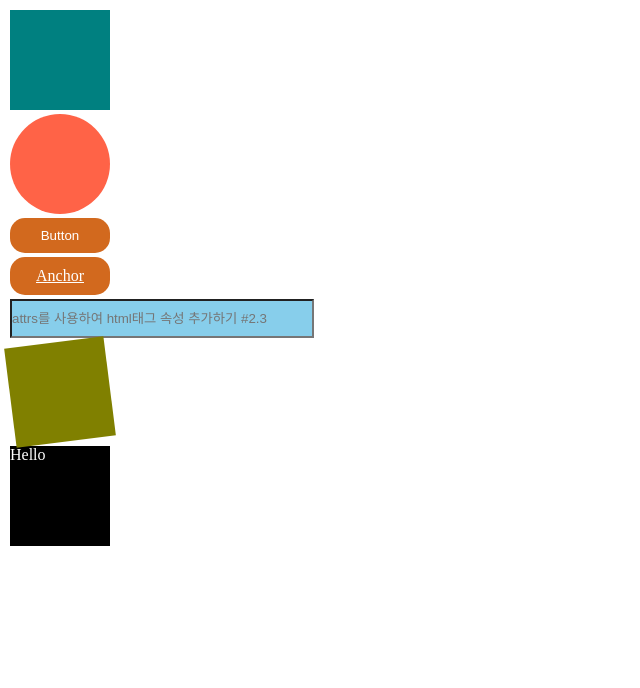
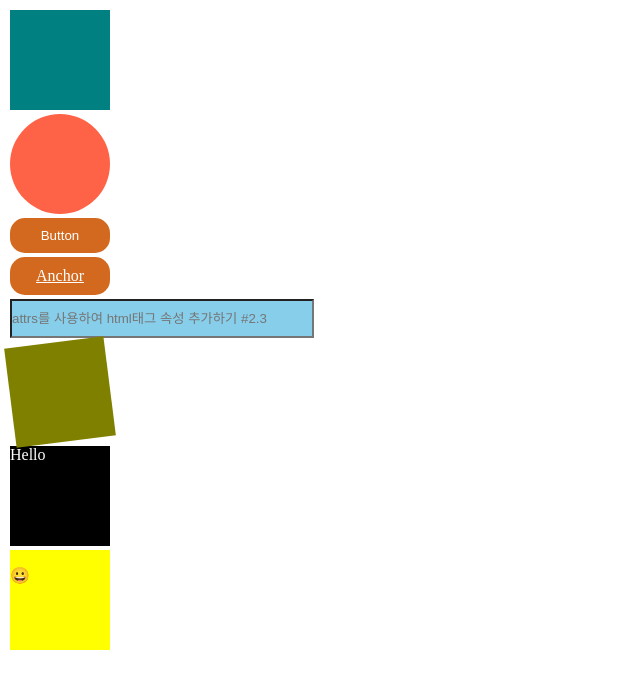
Before and after one commit to Wholesome-Gee/study_styled-components, a React (Create React App) app: page / in a window 1280 px wide. Shown: the top 688 px of the page, without its empty margins (0-640 px from the left). Built offline with nearby package versions, Linux system fonts and the light colour scheme.

Commit message:
#2.5 styled-components nesting 문법 사용방법 2

```diff
--- a/src/App.js
+++ b/src/App.js
@@ -63,6 +63,17 @@ const NestingBox = styled(Box)`
   }
 `;
 
+// styled-components nesting 문법2 #2.5
+const Smile = styled.span``;
+const SmileBox = styled(Box)`
+  ${Smile} {
+    font-size: 16px;
+    &:hover {
+      font-size: 32px;
+    }
+  }
+`;
+
 // JSX
 function App() {
   return (
@@ -78,6 +89,9 @@ function App() {
       <NestingBox bgColor="black">
         <span>Hello</span>
       </NestingBox>
+      <SmileBox bgColor="yellow">
+        <Smile as="p">😀</Smile>
+      </SmileBox>
     </Father>
   );
 }
```
Also changed, not shown: 1 other file (tests, documents, lock files or other folders).
